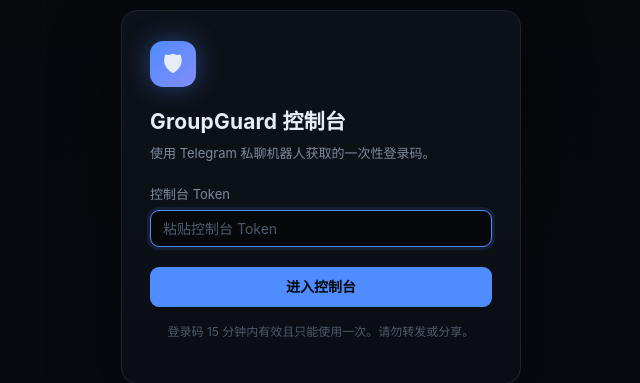
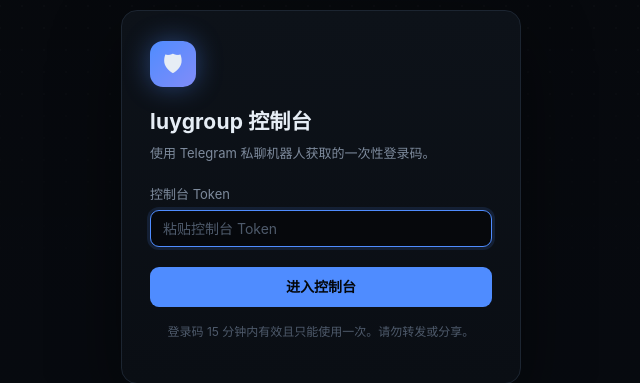
Before and after one commit to luolu1/luygroup, a FastAPI app: page /login in a window 1280 px wide. Shown: the part 203-586 px from the top of the page, without its empty margins (319-959 px from the left). Run offline with FastAPI, Linux system fonts and the light colour scheme.

Commit message:
Rebrand the web console as luygroup

```diff
--- a/app/web/main.py
+++ b/app/web/main.py
@@ -1,4 +1,4 @@
-"""FastAPI application that serves the GroupGuard control panel."""
+"""FastAPI application that serves the luygroup control panel."""
 from __future__ import annotations
 
 import logging
@@ -83,7 +83,7 @@ class CSRFOriginMiddleware(BaseHTTPMiddleware):
 async def lifespan(_app: FastAPI):
     await init_db()
     cfg = get_config()
-    log.info("GroupGuard panel ready on %s", cfg.web.base_url)
+    log.info("luygroup panel ready on %s", cfg.web.base_url)
     yield
     await dispose_db()
 
@@ -91,7 +91,7 @@ async def lifespan(_app: FastAPI):
 def create_app() -> FastAPI:
     cfg = get_config()
     app = FastAPI(
-        title="GroupGuard 控制台",
+        title="luygroup 控制台",
         version="1.0.0",
         lifespan=lifespan,
         docs_url=None,
--- a/app/web/templates/base.html
+++ b/app/web/templates/base.html
@@ -6,14 +6,14 @@
   <meta name="robots" content="noindex,nofollow">
   <link rel="icon" href="/favicon.svg" type="image/svg+xml">
   <link rel="stylesheet" href="/static/style.css?v=20261020-6">
-  <title>{% block title %}控制台{% endblock %} · GroupGuard</title>
+  <title>{% block title %}控制台{% endblock %} · luygroup</title>
 </head>
 <body>
   {% set path = request.url.path %}
   <header class="top">
     <a class="brand" href="/">
       <span class="logo">🛡</span>
-      <span>GroupGuard</span>
+      <span>luygroup</span>
       <span class="tag">GROUP·GUARD</span>
     </a>
     <nav>
--- a/app/web/templates/console_code.html
+++ b/app/web/templates/console_code.html
@@ -5,7 +5,7 @@
   <meta name="viewport" content="width=device-width, initial-scale=1">
   <meta name="robots" content="noindex,nofollow">
   <meta name="referrer" content="no-referrer">
-  <title>登录控制台 · GroupGuard</title>
+  <title>登录控制台 · luygroup</title>
 </head>
 <body>
   <main>
--- a/app/web/templates/login.html
+++ b/app/web/templates/login.html
@@ -6,13 +6,13 @@
   <meta name="robots" content="noindex,nofollow">
   <link rel="icon" href="/favicon.svg" type="image/svg+xml">
   <link rel="stylesheet" href="/static/style.css">
-  <title>登录 · GroupGuard</title>
+  <title>登录 · luygroup</title>
 </head>
 <body>
   <div class="login-wrap">
     <form class="login-card" method="post" action="/login" autocomplete="off">
       <div class="logo">🛡</div>
-      <h1>GroupGuard 控制台</h1>
+      <h1>luygroup 控制台</h1>
        <p class="sub">使用 Telegram 私聊机器人获取的一次性登录码。</p>
 
       {% if error %}<div class="banner err">{{ error }}</div>{% endif %}
```
